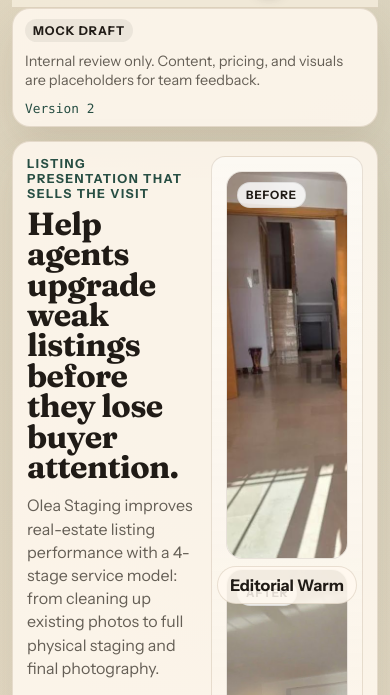
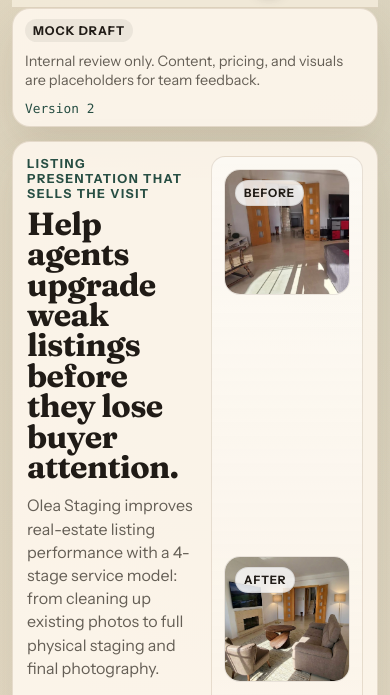
Before and after one commit to ec92009/Codex, a plain HTML site: page OleaStaging/site/v2/index.html in a window 390 px wide. Shown: the part 141-836 px from the top of the page. Drawn offline with Linux system fonts and the light colour scheme.

Commit message:
Make before/after images square across site variants

```diff
--- a/OleaStaging/site/v1/styles.css
+++ b/OleaStaging/site/v1/styles.css
@@ -250,7 +250,7 @@ main {
 .panel-card {
   border-radius: 20px;
   border: 1px solid var(--line);
-  min-height: 280px;
+  aspect-ratio: 1 / 1;
   position: relative;
   overflow: hidden;
   animation: floatIn 550ms ease both;
@@ -470,7 +470,7 @@ main {
 
 @media (max-width: 1000px) {
   .hero { grid-template-columns: 1fr; min-height: auto; }
-  .hero-panel { min-height: 320px; }
+  .hero-panel { min-height: 760px; }
   .pricing-grid { grid-template-columns: repeat(2, 1fr); }
   .cta-card { grid-template-columns: 1fr; }
   .cta-actions { justify-content: flex-start; }
--- a/OleaStaging/site/variants-base.css
+++ b/OleaStaging/site/variants-base.css
@@ -224,19 +224,23 @@ a { color: inherit; }
   position: relative;
   min-height: 330px;
   display: grid;
-  place-items: center;
+  grid-template-rows: 1fr auto;
+  align-content: stretch;
+  gap: 10px;
+  padding: 12px;
   overflow: hidden;
   border-radius: calc(var(--radius) - 4px);
   border: 1px solid var(--line);
   background: linear-gradient(180deg, rgba(255,255,255,0.5), rgba(255,255,255,0.2));
 }
 .compare-grid {
-  position: absolute;
-  inset: 14px;
+  position: relative;
+  inset: auto;
   display: grid;
   grid-template-columns: 1fr 1fr;
   gap: 10px;
   z-index: 1;
+  align-self: stretch;
 }
 .compare-card {
   margin: 0;
@@ -245,7 +249,8 @@ a { color: inherit; }
   border: 1px solid var(--line);
   background: rgba(255,255,255,0.72);
   position: relative;
-  min-height: 210px;
+  aspect-ratio: 1 / 1;
+  min-height: 0;
 }
 .compare-card img {
   width: 100%;
@@ -284,6 +289,7 @@ a { color: inherit; }
 .art-note {
   position: relative;
   z-index: 2;
+  justify-self: center;
   padding: 8px 12px;
   border-radius: 999px;
   background: var(--surface);
@@ -403,7 +409,6 @@ a { color: inherit; }
   .metrics, .stage-grid, .pricing-grid { grid-template-columns: 1fr; }
   .process-list li { grid-template-columns: 42px 1fr; gap: 10px; }
   .process-list li > span { width: 36px; height: 36px; }
-  .hero-art { min-height: 240px; }
+  .hero-art { min-height: auto; }
   .compare-grid { grid-template-columns: 1fr; }
-  .compare-card { min-height: 120px; }
 }
```
